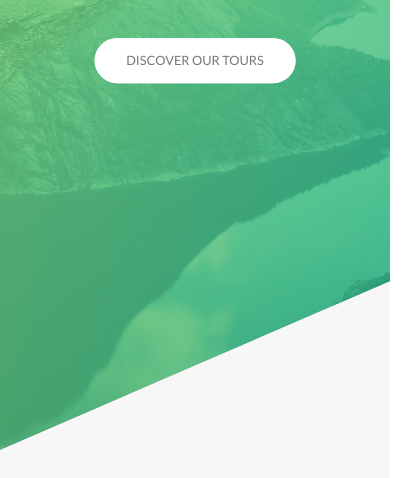
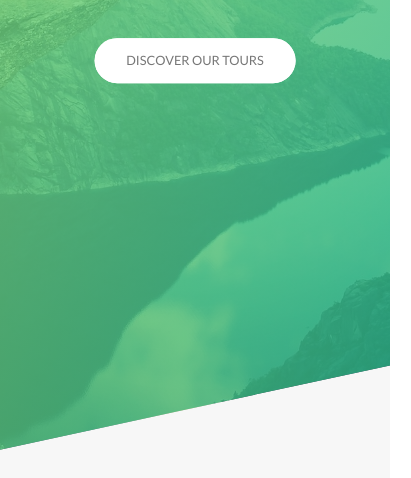
Before and after one commit to Dmitryfor/Dmitryfor.github.io, a website: page landing-01/index.html in a window 390 px wide. Shown: the part 352-830 px from the top of the page, 411 px wide, since content can reach past the window. Drawn offline with Linux system fonts and the light colour scheme.

Commit message:
test responsive

```diff
--- a/landing-01/sass/abstracts/_variables.scss
+++ b/landing-01/sass/abstracts/_variables.scss
@@ -25,4 +25,5 @@
 //Grid
 $grid-width: 114rem;
 $gutter-vertical: 8rem;
+$gutter-vertical-small: 6rem;
 $gutter-horizontal: 6rem;
--- a/landing-01/sass/base/_typography.scss
+++ b/landing-01/sass/base/_typography.scss
@@ -56,10 +56,10 @@
   transition: all .2s;
 
   @include respond(tab-port) {
-    font-size: 2.5rem;
+    font-size: 3rem;
   }
   @include respond(phone) {
-    font-size: 2rem;
+    font-size: 2.5rem;
   }
 
   &:hover {
--- a/landing-01/sass/layout/_footer.scss
+++ b/landing-01/sass/layout/_footer.scss
@@ -3,6 +3,10 @@
 	padding: 10rem 0;
 	font-size: 1.4rem;
 	color: $color-grey-light-1;
+
+	@include respond(tab-port) {
+		padding: 8rem 0;
+	}
 
 	&__logo-box{
 		text-align: center;
@@ -18,6 +22,11 @@
 		border-top: 1px solid $color-grey-dark;
 		padding-top: 2rem;
 		display: inline-block;
+
+		@include respond(tab-port) {
+			width: 100%;
+			text-align: center;
+		}
 	}
 
 	&__list {
@@ -57,5 +66,10 @@
 		padding-top: 2rem;
 		width: 80%;
 		float: right;
+
+		@include respond(tab-port) {
+			width: 100%;
+			float: none;
+		}
 	}
 }
--- a/landing-01/sass/layout/_grid.scss
+++ b/landing-01/sass/layout/_grid.scss
@@ -4,6 +4,16 @@
 
 	&:not(:last-child) {
 		margin-bottom: $gutter-vertical;
+
+
+		@include respond(tab-port) {
+			margin-bottom: $gutter-vertical-small;
+		}
+	}
+
+	@include respond(tab-port) {
+		max-width: 50rem;
+		padding: 0 3rem;
 	}
 
 	@include clearfix;
@@ -13,6 +23,16 @@
 
 		&:not(:last-child) {
 			margin-right: $gutter-horizontal;
+
+
+		@include respond(tab-port) {
+			margin-right: 0;
+			margin-bottom: $gutter-vertical-small;
+		}
+	}
+
+		@include respond(tab-port) {
+			width: 100% !important;
 		}
 	}
 
--- a/landing-01/sass/layout/_header.scss
+++ b/landing-01/sass/layout/_header.scss
@@ -6,6 +6,12 @@
   position: relative;
   -webkit-clip-path: polygon(0 0, 100% 0, 100% 75vh, 0 100%);
   clip-path: polygon(0 0, 100% 0, 100% 75vh, 0 100%);
+
+
+  @include respond(phone) {
+     -webkit-clip-path: polygon(0 0, 100% 0, 100% 85vh, 0 100%);
+      clip-path: polygon(0 0, 100% 0, 100% 85vh, 0 100%);
+  }
 
     &__logo-box {
         position: absolute;
--- a/landing-01/sass/layout/_navigation.scss
+++ b/landing-01/sass/layout/_navigation.scss
@@ -15,6 +15,16 @@
 		box-shadow: 0 1rem 3rem rgba($color-black, .1);
 		text-align: center;
 		cursor: pointer;
+
+		@include respond(tab-port) {
+			top: 4rem;
+			right: 4rem;
+		}
+
+		@include respond(phone) {
+			top: 3.5rem;
+			right: 3.5rem;
+		}
 	}
 
 	&__background {
@@ -27,6 +37,18 @@
 		background-image: radial-gradient($color-primary-light, $color-primary-dark);
 		z-index: 1000;
 		transition: transform .8s cubic-bezier(0.86, 0, 0.07, 1);
+
+
+		@include respond(tab-port) {
+			top: 4.5rem;
+			right: 4.5rem;
+		}
+		@include respond(phone) {
+			top: 3.5rem;
+			right: 3.5rem;
+		}
+
+
 
 		//transform: scale(80);
 	}
```
Also changed, not shown: landing-01/css/style.css.
